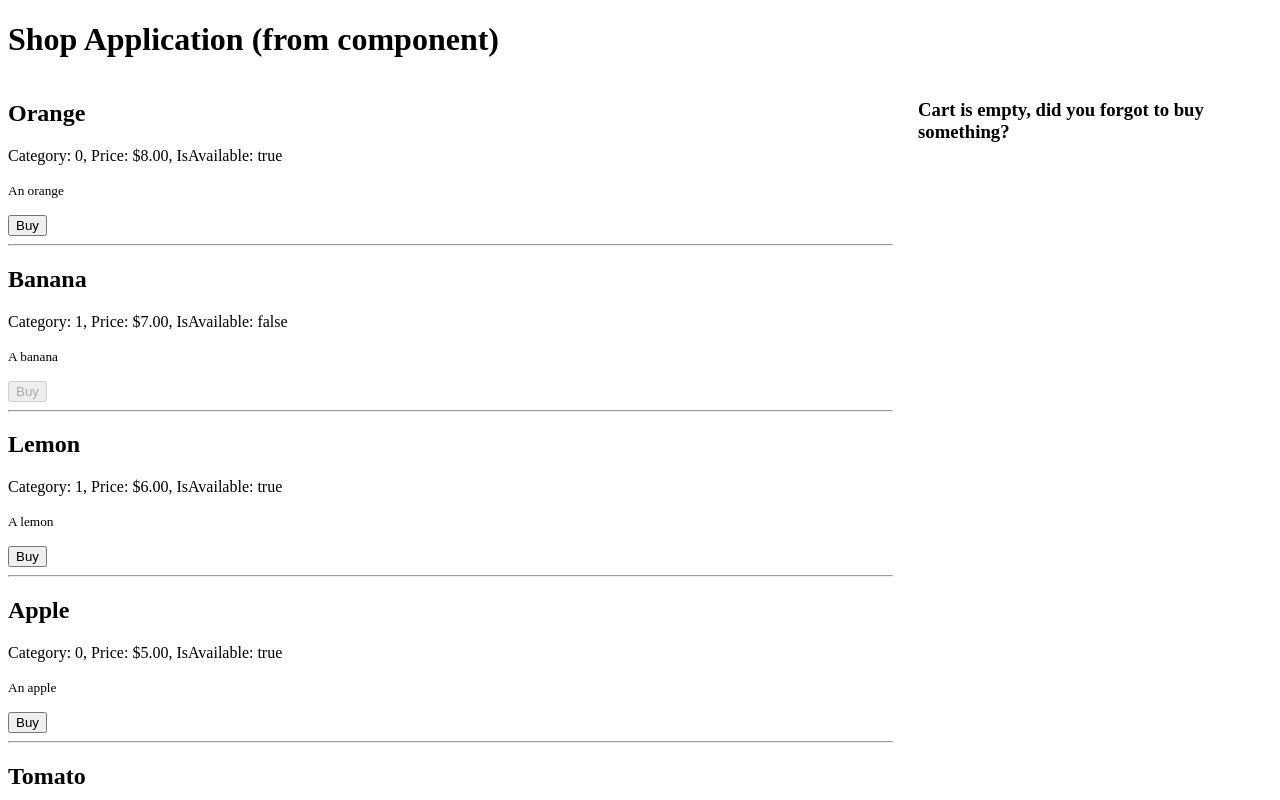
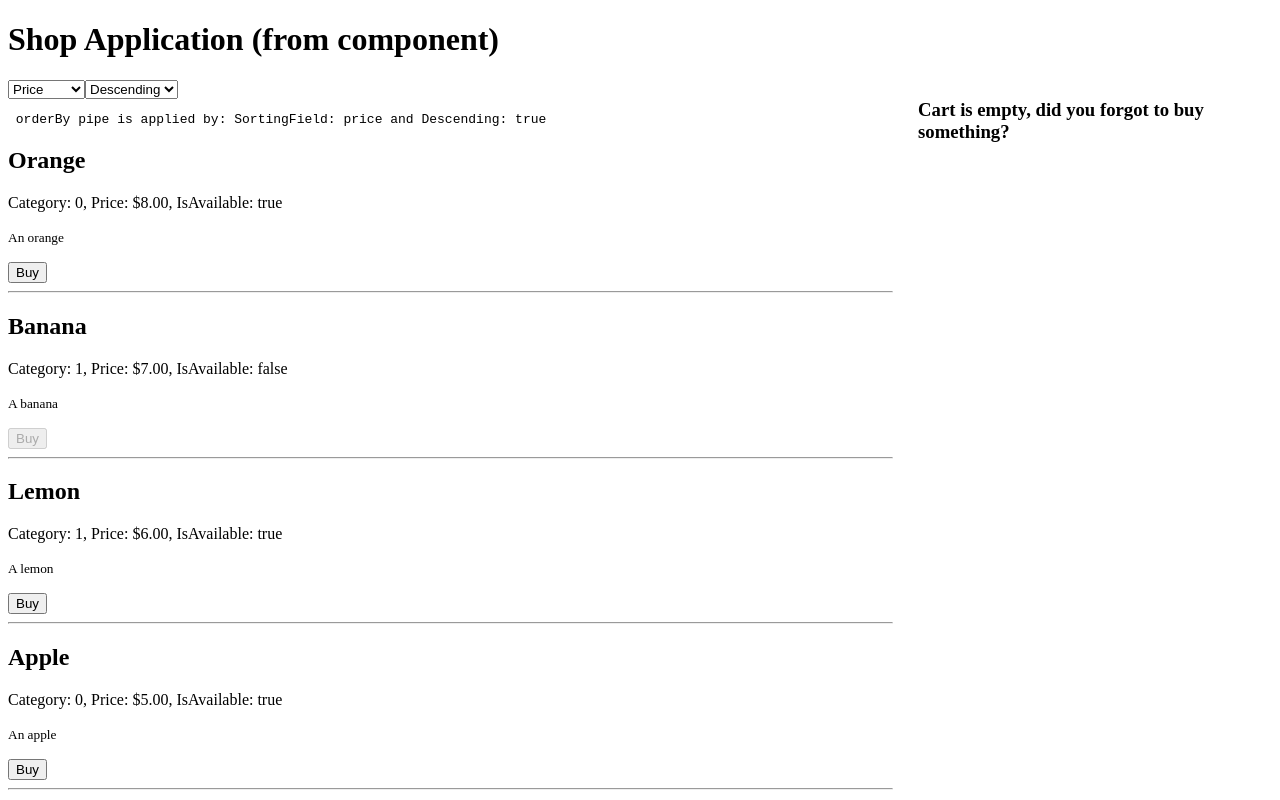
Before and after one commit to a-tem/vz-ng27-project-introduction, an Angular app: page / in a window 1280 px wide. Shown: the top 800 px of the page. Built offline with nearby package versions, Linux system fonts and the light colour scheme.

Commit message:
tasks 5,6,7 done

```diff
--- a/src/app/cart/cart.module.ts
+++ b/src/app/cart/cart.module.ts
@@ -1,7 +1,6 @@
 import { NgModule } from '@angular/core';
 import {SharedModule} from '@shared/shared.module';
 import {CartListComponent} from '@cart/components/cart-list/cart-list.component';
-import {CommonModule} from '@angular/common';
 import { CartItemComponent } from './components/cart-item/cart-item.component';
 
 @NgModule({
@@ -10,7 +9,6 @@ import { CartItemComponent } from './components/cart-item/cart-item.component';
     CartItemComponent,
   ],
   imports: [
-    CommonModule,
     SharedModule
   ],
   exports: [
--- a/src/app/products/components/product-list/product-list.component.html
+++ b/src/app/products/components/product-list/product-list.component.html
@@ -1,4 +1,9 @@
-<ng-container *ngFor="let product of (productsList | async) | orderBy: 'price'">
+<app-dropdown [dropdownList]="sortingList" (selectedOption)="onSortingFieldChanged($event)"></app-dropdown>
+<app-dropdown [dropdownList]="sortingOrder" (selectedOption)="onOrderFieldChanged($event)"></app-dropdown>
+
+<pre> orderBy pipe is applied by: SortingField: {{ sortingField }} and Descending: {{ orderingField }} </pre>
+
+<ng-container *ngFor="let product of (productsList | async) | orderBy: sortingField: orderingField">
   <app-product
     [product]="product"
     (productPurchased)="onProductPurchased($event)"
--- a/src/app/products/components/product-list/product-list.component.ts
+++ b/src/app/products/components/product-list/product-list.component.ts
@@ -3,6 +3,8 @@ import {ProductsService} from '@products/services/products.service';
 import {IProductModel} from '@shared/models/product.model';
 import {CartService} from '@cart/services/cart.service';
 import {Observable} from 'rxjs';
+import {SORTING} from '@shared/const/sorting.const';
+import {ORDERING} from '@shared/const/order.const';
 
 @Component({
   selector: 'app-product-list',
@@ -11,6 +13,13 @@ import {Observable} from 'rxjs';
 })
 export class ProductListComponent implements OnInit {
   productsList: Observable<IProductModel[]>;
+
+  sortingList = SORTING;
+  sortingOrder = ORDERING;
+
+  sortingField = SORTING[0].value; // todo: handle initial value.
+  orderingField = ORDERING[0].value; // todo: handle initial value.
+
   constructor(private productsService: ProductsService, private cartService: CartService) { }
 
   ngOnInit(): void {
@@ -21,4 +30,12 @@ export class ProductListComponent implements OnInit {
     this.cartService.addProduct(product);
   }
 
+  onSortingFieldChanged(sortingValue: string) {
+    this.sortingField = sortingValue;
+  }
+
+  onOrderFieldChanged(orderField: string) {
+    this.orderingField = (orderField === 'true');
+  }
+
 }
--- a/src/app/products/products.module.ts
+++ b/src/app/products/products.module.ts
@@ -2,7 +2,6 @@ import { NgModule } from '@angular/core';
 import {SharedModule} from '@shared/shared.module';
 import {ProductListComponent} from '@products/components/product-list/product-list.component';
 import {ProductComponent} from '@products/components/product/product.component';
-import {CommonModule} from '@angular/common';
 
 @NgModule({
   declarations: [
@@ -10,7 +9,6 @@ import {CommonModule} from '@angular/common';
     ProductComponent
   ],
   imports: [
-    CommonModule,
     SharedModule
   ],
   exports: [
--- /dev/null
+++ b/src/app/shared/components/dropdown/dropdown.component.html
@@ -0,0 +1,5 @@
+<select (change)="optionSelected($event.target.value)">
+  <ng-container *ngFor="let option of dropdownList">
+    <option [value]="option.value">{{ option.title }}</option>
+  </ng-container>
+</select>
--- /dev/null
+++ b/src/app/shared/components/dropdown/dropdown.component.ts
@@ -0,0 +1,23 @@
+import {Component, EventEmitter, Input, OnInit, Output} from '@angular/core';
+
+@Component({
+  selector: 'app-dropdown',
+  templateUrl: './dropdown.component.html',
+  styleUrls: ['./dropdown.component.scss']
+})
+export class DropdownComponent implements OnInit {
+
+  @Input() dropdownList;
+
+  @Output() selectedOption = new EventEmitter();
+
+  constructor() { }
+
+  ngOnInit(): void {
+  }
+
+  optionSelected(optionValue) {
+    this.selectedOption.emit(optionValue);
+  }
+
+}
--- /dev/null
+++ b/src/app/shared/const/order.const.ts
@@ -0,0 +1,4 @@
+export const ORDERING = [
+  {title: 'Descending', value: true},
+  {title: 'Ascending', value: false},
+];
--- /dev/null
+++ b/src/app/shared/const/sorting.const.ts
@@ -0,0 +1,18 @@
+export const SORTING = [
+  {
+    title: 'Price',
+    value: 'price'
+  },
+  {
+    title: 'Name',
+    value: 'name'
+  },
+  {
+    title: 'Available',
+    value: 'isAvailable'
+  },
+  {
+    title: 'Category',
+    value: 'category'
+  },
+];
```
Also changed, not shown: src/app/shared/shared.module.ts (+7 -2 lines), src/app/shared/components/dropdown/dropdown.component.scss (added), 2 other files (tests, documents, lock files or other folders).
